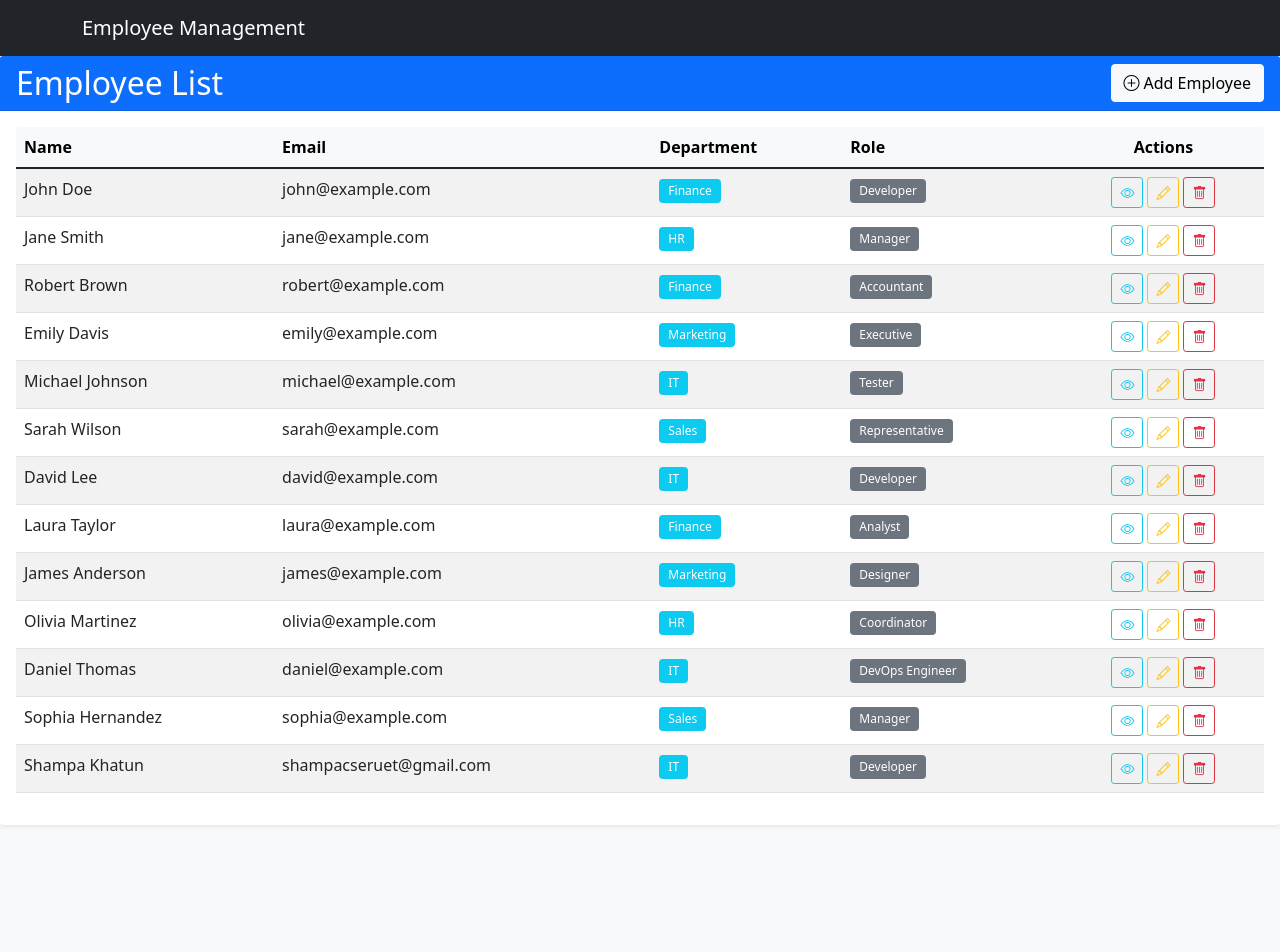
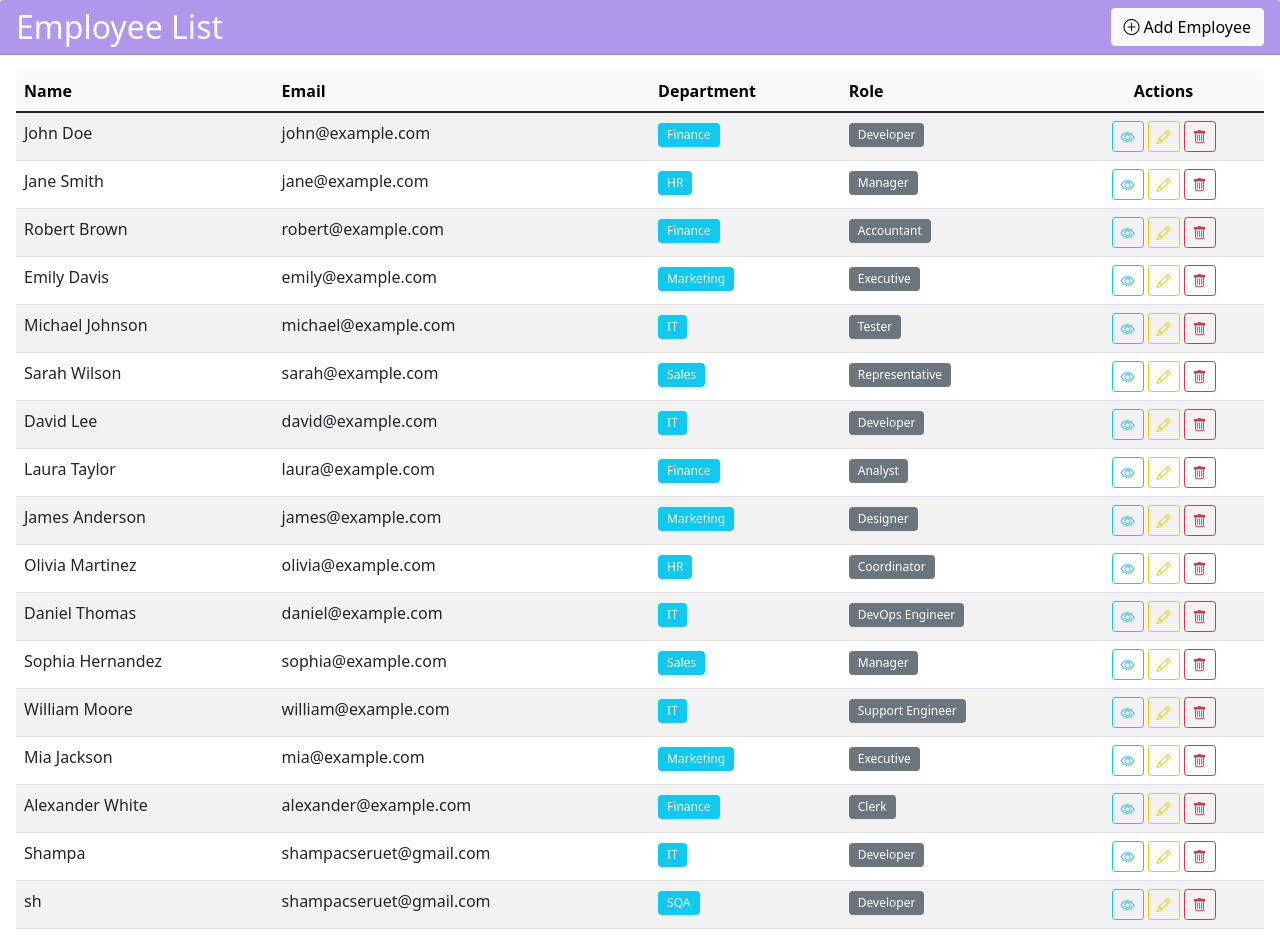
Before and after one commit to Shampa-Khatun/Employee-Management, an Angular app: page /employees in a window 1280 px wide. Shown: the top 952 px of the page. Before the commit the page ends 849 px from the top, so only its background shows below. Built offline with nearby package versions, Linux system fonts and the light colour scheme; data requests are answered from the project's data file.

Commit message:
fix delet problem

```diff
--- a/db.json
+++ b/db.json
@@ -1,6 +1,7 @@
 {
   "employees": [
     {
+      "id": "1",
       "name": "John Doe",
       "email": "john@example.com",
       "department": "Finance",
@@ -9,8 +10,7 @@
       "skills": [
         "Angular",
         "Node.js"
-      ],
-      "id": "1"
+      ]
     },
     {
       "id": "2",
@@ -146,8 +146,44 @@
       ]
     },
     {
-      "id": 1762420750932,
-      "name": "Shampa Khatun",
+      "id": "13",
+      "name": "William Moore",
+      "email": "william@example.com",
+      "department": "IT",
+      "role": "Support Engineer",
+      "address": "369 Fir St",
+      "skills": [
+        "Troubleshooting",
+        "Networking"
+      ]
+    },
+    {
+      "id": "14",
+      "name": "Mia Jackson",
+      "email": "mia@example.com",
+      "department": "Marketing",
+      "role": "Executive",
+      "address": "741 Aspen St",
+      "skills": [
+        "Social Media",
+        "Email Marketing"
+      ]
+    },
+    {
+      "id": "15",
+      "name": "Alexander White",
+      "email": "alexander@example.com",
+      "department": "Finance",
+      "role": "Clerk",
+      "address": "963 Pinecone St",
+      "skills": [
+        "Accounting",
+        "MS Office"
+      ]
+    },
+    {
+      "id": "17",
+      "name": "Shampa",
       "email": "shampacseruet@gmail.com",
       "department": "IT",
       "role": "Developer",
@@ -155,6 +191,19 @@
       "skills": [
         "Angular"
       ]
+    },
+    {
+      "id": 17,
+      "name": "sh",
+      "email": "shampacseruet@gmail.com",
+      "department": "SQA",
+      "role": "Developer",
+      "address": "Dhaka",
+      "skills": [
+        "React",
+        "Angular",
+        "Python"
+      ]
     }
   ]
 }
--- a/src/app/app.component.html
+++ b/src/app/app.component.html
@@ -1,6 +1 @@
-<nav class="navbar navbar-expand-lg navbar-dark bg-dark">
-  <div class="container">
-    <a class="navbar-brand" href="#">Employee Management</a>
-  </div>
-</nav>
 <router-outlet></router-outlet>
--- a/src/app/employees/add-edit-employee/add-edit-employee.component.html
+++ b/src/app/employees/add-edit-employee/add-edit-employee.component.html
@@ -30,15 +30,11 @@
 
 					<!-- Department -->
                 <div class="mb-3">
-						<label for="department" class="form-label">Department*</label>
-						<select id="department" class="form-select" formControlName="department"
+                    <label class="form-label">Department*</label>
+                    <select class="form-select" formControlName="department"
                             [class.is-invalid]="employeeForm.get('department')?.invalid && employeeForm.get('department')?.touched">
                     <option value="">Select Department</option>
-							<option value="IT">IT</option>
-							<option value="HR">HR</option>
-							<option value="Finance">Finance</option>
-							<option value="Marketing">Marketing</option>
-							<option value="Operations">Operations</option>
+                    <option *ngFor="let dept of departmentOptions" [value]="dept">{{ dept }}</option>
                     </select>
                     <div class="invalid-feedback">Department is required</div>
                 </div>
@@ -71,11 +67,13 @@
                 <i class="bi bi-plus-circle me-1"></i>Add Skill
             </button>
             </div>
-
             <div formArrayName="skills">
             <div class="input-group mb-2" *ngFor="let skillControl of skills.controls; let i = index">
-						<input [formControlName]="i" type="text" class="form-control"
-									 placeholder="Skill" [class.is-invalid]="skillControl.invalid && skillControl.touched">
+                <select [formControlName]="i" class="form-select"
+                        [class.is-invalid]="skillControl.invalid && skillControl.touched">
+                <option value="">Select Skill</option>
+                <option *ngFor="let skill of skillOptions" [value]="skill">{{ skill }}</option>
+                </select>
                 <button type="button" class="btn btn-outline-danger" (click)="removeSkill(i)">
                 <i class="bi bi-trash"></i>
                 </button>
--- a/src/app/employees/add-edit-employee/add-edit-employee.component.ts
+++ b/src/app/employees/add-edit-employee/add-edit-employee.component.ts
@@ -13,6 +13,9 @@ export class AddEditEmployeeComponent implements OnInit {
   employeeForm: FormGroup;
   isEditMode = false;
   employeeId: number | null = null;
+
+  departmentOptions: string[] = ['IT', 'HR', 'Finance', 'Marketing', 'SQA'];
+  skillOptions: string[] = ['Angular', 'React', 'Vue', 'Node.js', 'Python', 'Java'];
 
   constructor(
     private fb: FormBuilder,
@@ -72,28 +75,32 @@ export class AddEditEmployeeComponent implements OnInit {
     });
   }
 
-  onSubmit(): void {
-    if (this.employeeForm.valid) {
-      let employee: Employee = this.employeeForm.value;
-      if (!this.isEditMode) {
-        // Ensure a numeric ID is assigned for new employees
+   onSubmit(): void {
+    if (!this.employeeForm.valid) {
+      this.markFormGroupTouched(this.employeeForm);
+      return;
+    }
+
+    let employee: Employee = this.employeeForm.value;
+
+    if (this.isEditMode && this.employeeId) {
+      // Edit mode
+      this.employeeService.updateEmployee(this.employeeId, employee).subscribe(() => {
+        this.router.navigate(['/employees']);
+      });
+    } else {
+      // Add mode
+      this.employeeService.getEmployees().subscribe(allEmployees => {
+        // Assign serial ID based on current list length
         employee = {
           ...employee,
-          id: Date.now() // Use timestamp as a unique numeric ID
+          id: allEmployees.length + 1
         };
-      }
-      if (this.isEditMode && this.employeeId) {
-        this.employeeService.updateEmployee(this.employeeId, employee).subscribe(() => {
+
+        this.employeeService.addEmployee(employee).subscribe(() => {
           this.router.navigate(['/employees']);
         });
-      } else {
-        this.employeeService.addEmployee(employee).subscribe(() => {
-          // Always go to the list after adding, never to details
-          this.router.navigate(['/employees']);
-        });
-      }
-    } else {
-      this.markFormGroupTouched(this.employeeForm);
+      });
     }
   }
 
--- a/src/app/employees/employee-list/employee-list.component.css
+++ b/src/app/employees/employee-list/employee-list.component.css
@@ -0,0 +1,4 @@
+.light-bg {
+  background-color: #b097eb;
+  color: white;
+}
--- a/src/app/employees/employee-list/employee-list.component.html
+++ b/src/app/employees/employee-list/employee-list.component.html
@@ -1,5 +1,5 @@
 <div class="card">
-  <div class="card-header bg-primary text-white d-flex justify-content-between align-items-center">
+  <div class="card-header light-bg text-white d-flex justify-content-between align-items-center">
     <h2 class="mb-0">Employee List</h2>
     <button class="btn btn-light" (click)="addEmployee()">
       <i class="bi bi-plus-circle me-1"></i>Add Employee
--- a/src/app/employees/employee.model.ts
+++ b/src/app/employees/employee.model.ts
@@ -1,7 +1,7 @@
 
 
 export interface Employee {
-  id?: number;
+  id: number;
   name: string;
   email: string;
   department: string;
```
Lines whose indentation alone changed are shown as unchanged.
